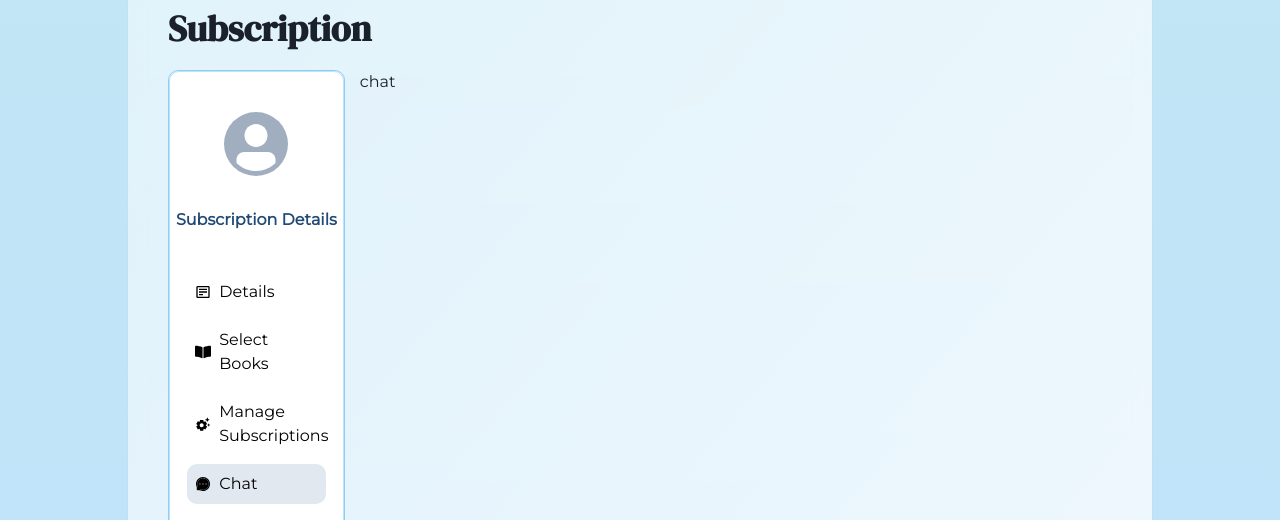
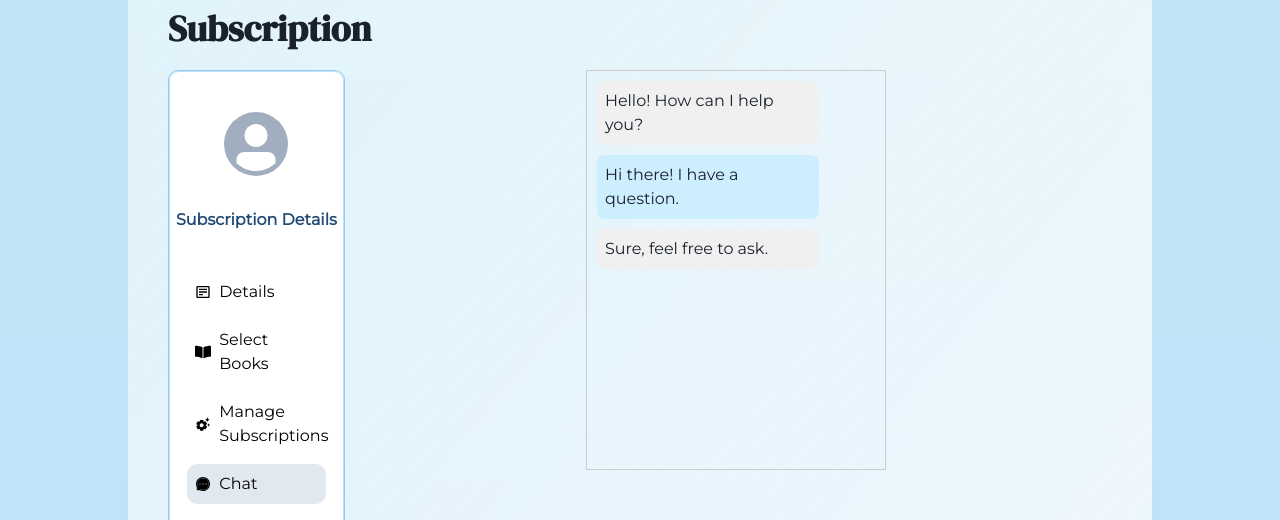
Before and after one commit to TharinduEpaz/bookshelf, a React (Vite) app in the folder bookshelf/: page /selectBookLover/chat in a window 1280 px wide. Shown: the part 143-663 px from the top of the page. Built offline with nearby package versions, Linux system fonts and the light colour scheme; no server answers.

Commit message:
chat added

```diff
--- a/bookshelf/src/components/Account/chat.jsx
+++ b/bookshelf/src/components/Account/chat.jsx
@@ -1,9 +1,60 @@
-import React from 'react'
+import React, { useState } from "react";
 
-function chat() {
+const chatContainerStyle = {
+  width: "300px",
+  height: "400px",
+  border: "1px solid #ccc",
+  overflow: "hidden",
+  position: "relative",
+};
+
+const messageStyle = {
+  marginBottom: "10px",
+  padding: "8px",
+  borderRadius: "8px",
+  maxWidth: "80%",
+};
+
+const userMessageStyle = {
+  ...messageStyle,
+  backgroundColor: "#cceeff",
+  alignSelf: "flex-end",
+};
+
+const botMessageStyle = {
+  ...messageStyle,
+  backgroundColor: "#f0f0f0",
+  alignSelf: "flex-start",
+};
+
+const ChatMessage = ({ message, isUser }) => (
+  <div style={isUser ? userMessageStyle : botMessageStyle}>
+    {message.text}
+  </div>
+);
+
+const ChatInterface = () => {
+  const [messages, setMessages] = useState([
+    { text: "Hello! How can I help you?", isUser: false },
+    { text: "Hi there! I have a question.", isUser: true },
+    { text: "Sure, feel free to ask.", isUser: false },
+  ]);
+
   return (
-    <div>chat</div>
-  )
-}
+    <div style={{display:'flex',width:'100%',justifyContent:'center'}}>
+    <div style={chatContainerStyle} >
+      <div style={{ padding: "10px", overflowY: "auto", height: "calc(100% - 40px)" }}>
+        {messages.map((message, index) => (
+          <ChatMessage
+            key={index}
+            message={message}
+            isUser={message.isUser}
+          />
+        ))}
+      </div>
+    </div>
+    </div>
+  );
+};
 
-export default chat
+export default ChatInterface;
```
